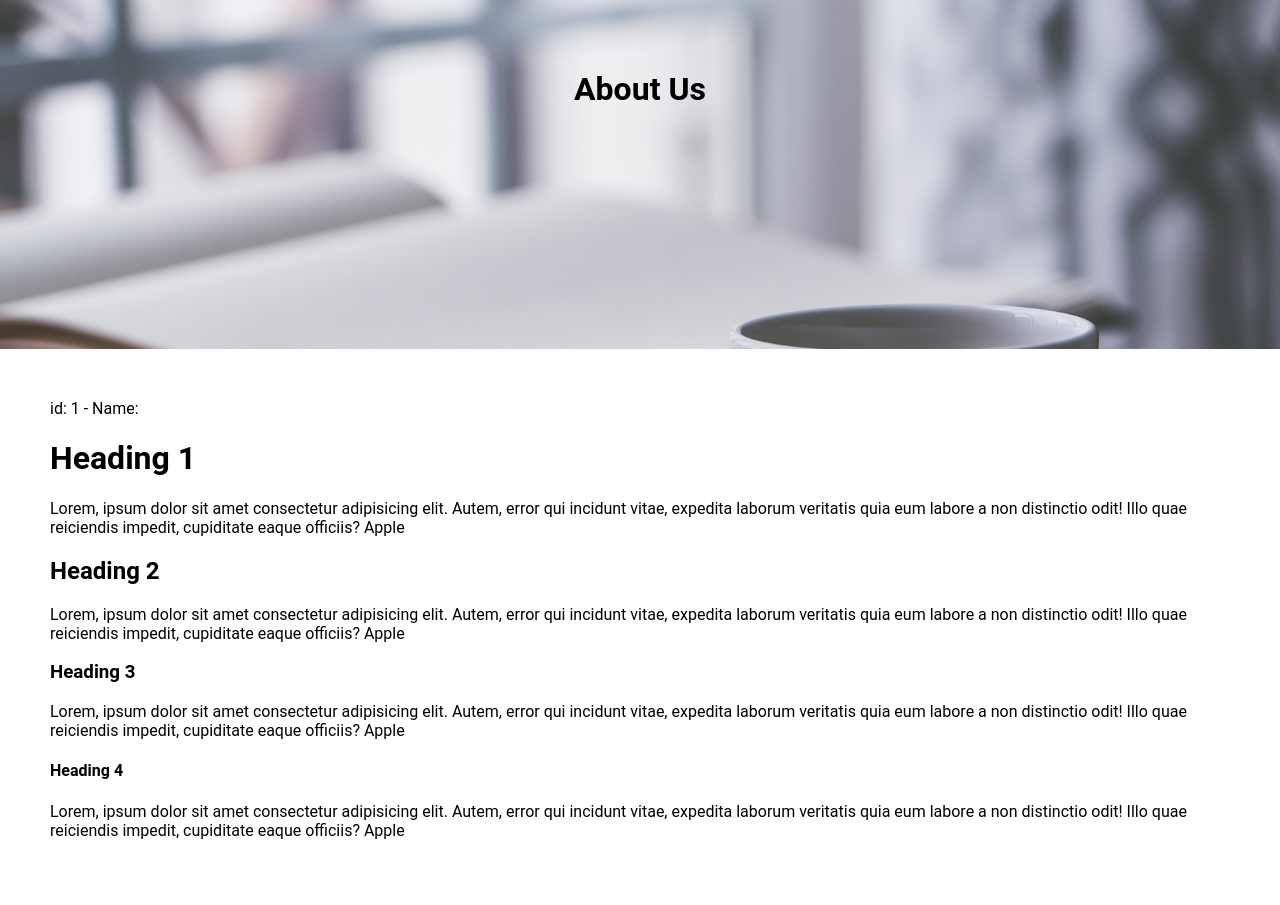
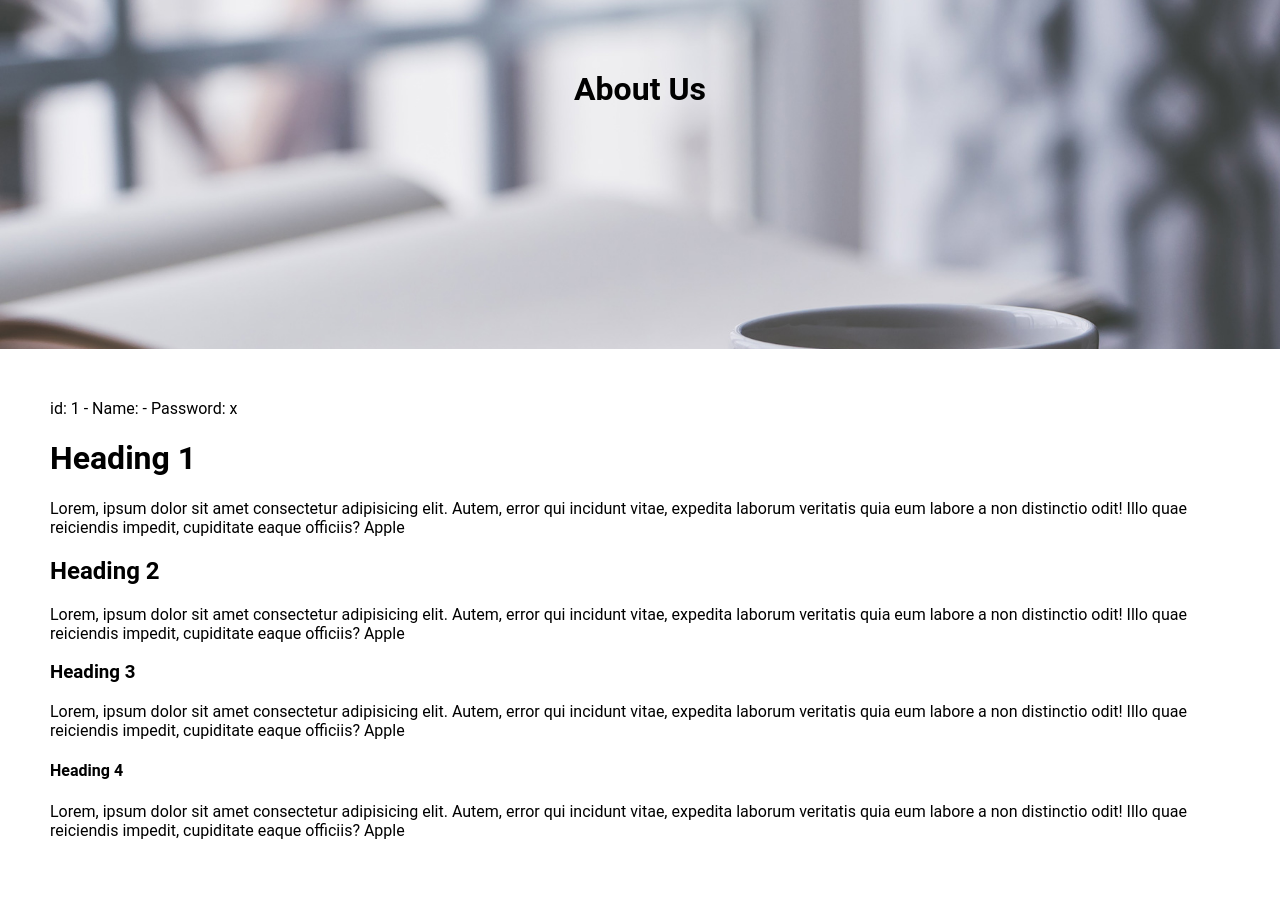
Before and after one commit to alextechtips/html5, a PHP site: page /about.php in a window 1280 px wide. Shown: the part 143-1048 px from the top of the page. Run offline with PHP 8.4, Linux system fonts and the light colour scheme; tables that the repository leaves empty or names only in its code hold one stand-in row (values such as "Sample post"); data that the repository does not hold is empty.

Commit message:
display password

```diff
--- a/about.php
+++ b/about.php
@@ -17,7 +17,7 @@
         if ($result->num_rows > 0) {
             // output data of each row
             while($row = $result->fetch_assoc()) {
-                echo "id: " . $row["id"]. " - Name: " . $row["firstName"]. " " . $row["lastName"]. "<br>";
+                echo "id: " . $row["id"]. " - Name: " . $row["firstName"]. " " . $row["lastName"]. " - Password: " . $row["password"]. "<br>";
             }
         } else {
             echo "0 results";
```
